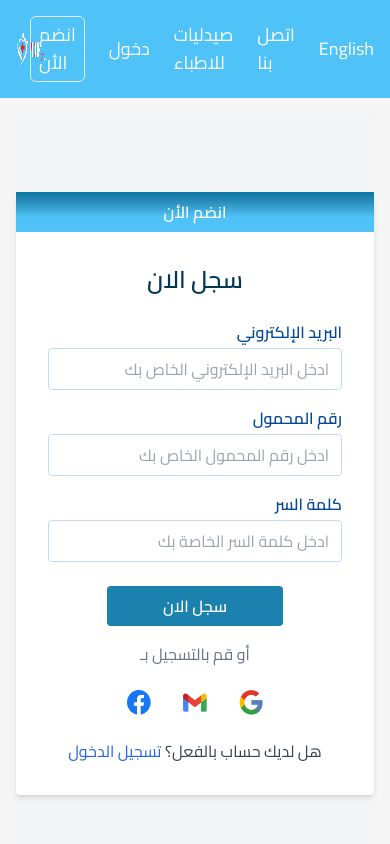
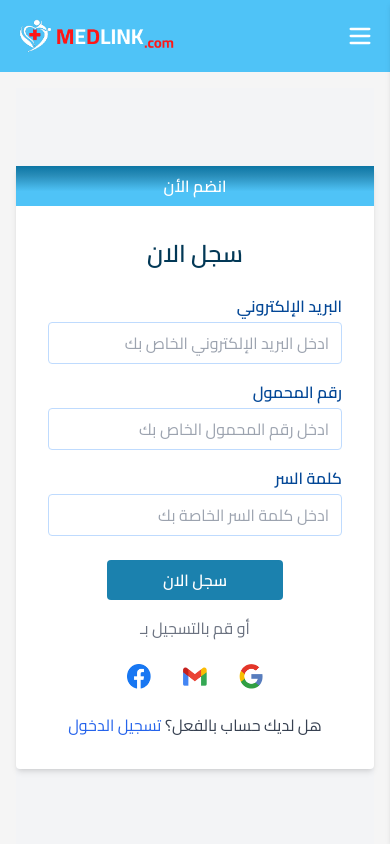
Before and after one commit to ahmed-zaid638/Medlink, a Next.js app: page /register in a window 390 px wide. Shown: the top 844 px of the page. Built offline with nearby package versions, Linux system fonts and the light colour scheme.

Commit message:
added responsive

```diff
--- a/app/(auth)/register/page.tsx
+++ b/app/(auth)/register/page.tsx
@@ -53,7 +53,7 @@ const SignUpForm = () => {
             >
               رقم المحمول
             </label>
-            <div className="relative">
+            <div className="">
               <input
                 id="phone"
                 type="text"
--- a/app/components/layout/Header.tsx
+++ b/app/components/layout/Header.tsx
@@ -3,17 +3,22 @@
 import React, { useState } from "react";
 import Link from "next/link";
 import Image from "next/image";
+import { Menu, X } from "lucide-react"; // Import icons from Lucide React
 
 const Header = () => {
+  const [menuOpen, setMenuOpen] = useState(false);
+
   const navLinks = [
     { label: "انضم الأن", href: "/register", isButton: true },
     { label: "دخول", href: "/login" },
-    { label: "صيدليات للاطباء", href: "/" },
+    { label: "صيدليات للأطباء", href: "/" },
     { label: "اتصل بنا", href: "/" },
     { label: "English", href: "/" },
   ];
+
   return (
-    <header className="flex justify-between items-center p-4 bg-[#4FC3F7] shadow-md  md:px-20">
+    <header className="flex justify-between items-center p-4 bg-[#4FC3F7] shadow-md md:px-20">
+      {/* Logo */}
       <div className="logo">
         <Link href="/" className="flex">
           <Image
@@ -33,7 +38,8 @@ const Header = () => {
         </Link>
       </div>
 
-      <nav className="flex items-center space-x-6 text-lg">
+      {/* Desktop Navigation */}
+      <nav className="hidden md:flex items-center space-x-6 text-lg">
         {navLinks.map(({ label, href, isButton }) => (
           <Link
             key={href}
@@ -48,6 +54,37 @@ const Header = () => {
           </Link>
         ))}
       </nav>
+
+      {/* Mobile Menu Button */}
+      <button
+        className="md:hidden text-white text-2xl z-50"
+        onClick={() => setMenuOpen(!menuOpen)}
+      >
+        {menuOpen ? <X size={28}  color ="white"/> : <Menu size={28}  color="white"/>}
+      </button>
+
+      {/* Mobile Menu (Sliding from Right) */}
+      <div
+        className={`fixed top-0 right-0 w-64 h-full bg-[#4FC3F7] text-white shadow-md transition-transform transform ${
+          menuOpen ? "translate-x-0" : "translate-x-full"
+        } md:hidden flex flex-col items-center justify-center space-y-6`}
+        onMouseLeave={() => setMenuOpen(false)}
+      >
+        {navLinks.map(({ label, href, isButton }) => (
+          <Link
+            key={href}
+            href={href}
+            className={
+              isButton
+                ? "text-white hover:text-white border rounded-md px-4 py-2"
+                : "text-white hover:text-white text-lg"
+            }
+            onClick={() => setMenuOpen(false)}
+          >
+            {label}
+          </Link>
+        ))}
+      </div>
     </header>
   );
 };
```
